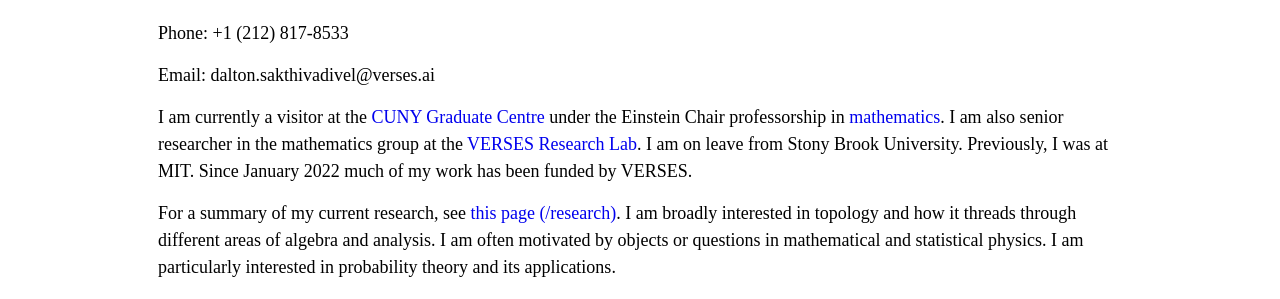
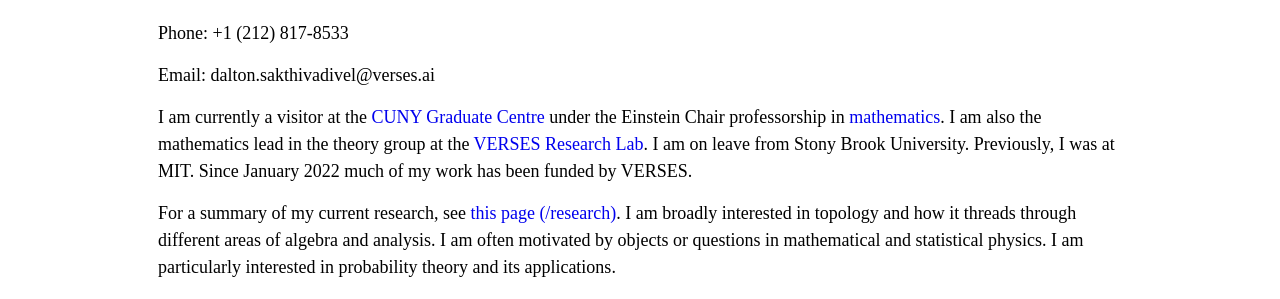
Before and after one commit to DARSakthi/DARSakthi.github.io, a Jekyll site: the page built from index.markdown, in a window 1280 px wide. Shown: the part 188-487 px from the top of the page. Built offline with Jekyll 4.4.1, drawn with Linux system fonts in a browser that asks for light colours.

Commit message:
Other updates

```diff
--- a/index.markdown
+++ b/index.markdown
@@ -12,7 +12,7 @@ Phone: +1 (212) 817-8533
 
 Email: dalton.sakthivadivel@verses.ai
 
-I am currently a visitor at the [CUNY Graduate Centre](https://www.gc.cuny.edu) under the Einstein Chair professorship in [mathematics](https://www.gc.cuny.edu/mathematics). I am also senior researcher in the mathematics group at the [VERSES Research Lab](https://darsakthi.github.io/verses-lab/). I am on leave from Stony Brook University. Previously, I was at MIT. Since January 2022 much of my work has been funded by VERSES.
+I am currently a visitor at the [CUNY Graduate Centre](https://www.gc.cuny.edu) under the Einstein Chair professorship in [mathematics](https://www.gc.cuny.edu/mathematics). I am also the mathematics lead in the theory group at the [VERSES Research Lab](https://darsakthi.github.io/verses-lab/). I am on leave from Stony Brook University. Previously, I was at MIT. Since January 2022 much of my work has been funded by VERSES.
 
 For a summary of my current research, see [this page (/research)](https://darsakthi.github.io/research). I am broadly interested in topology and how it threads through different areas of algebra and analysis. I am often motivated by objects or questions in mathematical and statistical physics. I am particularly interested in probability theory and its applications.
 
```
